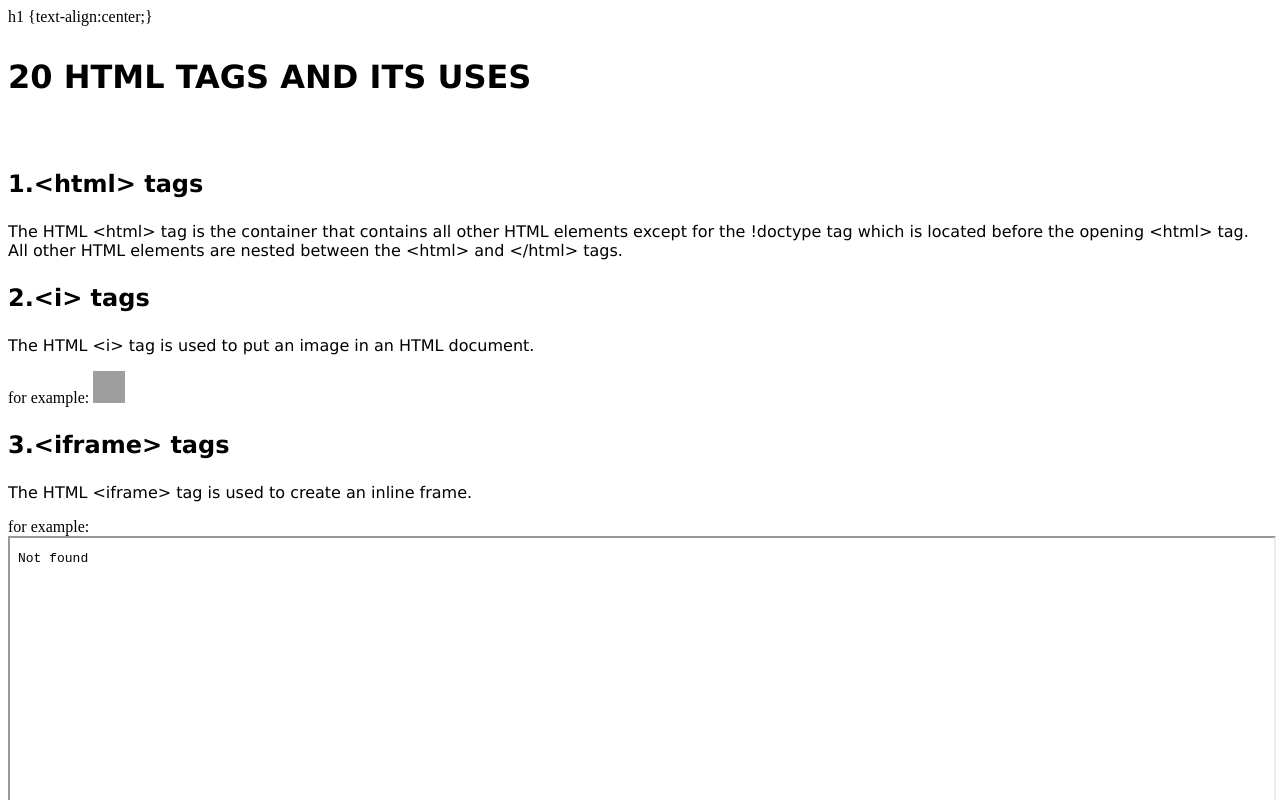
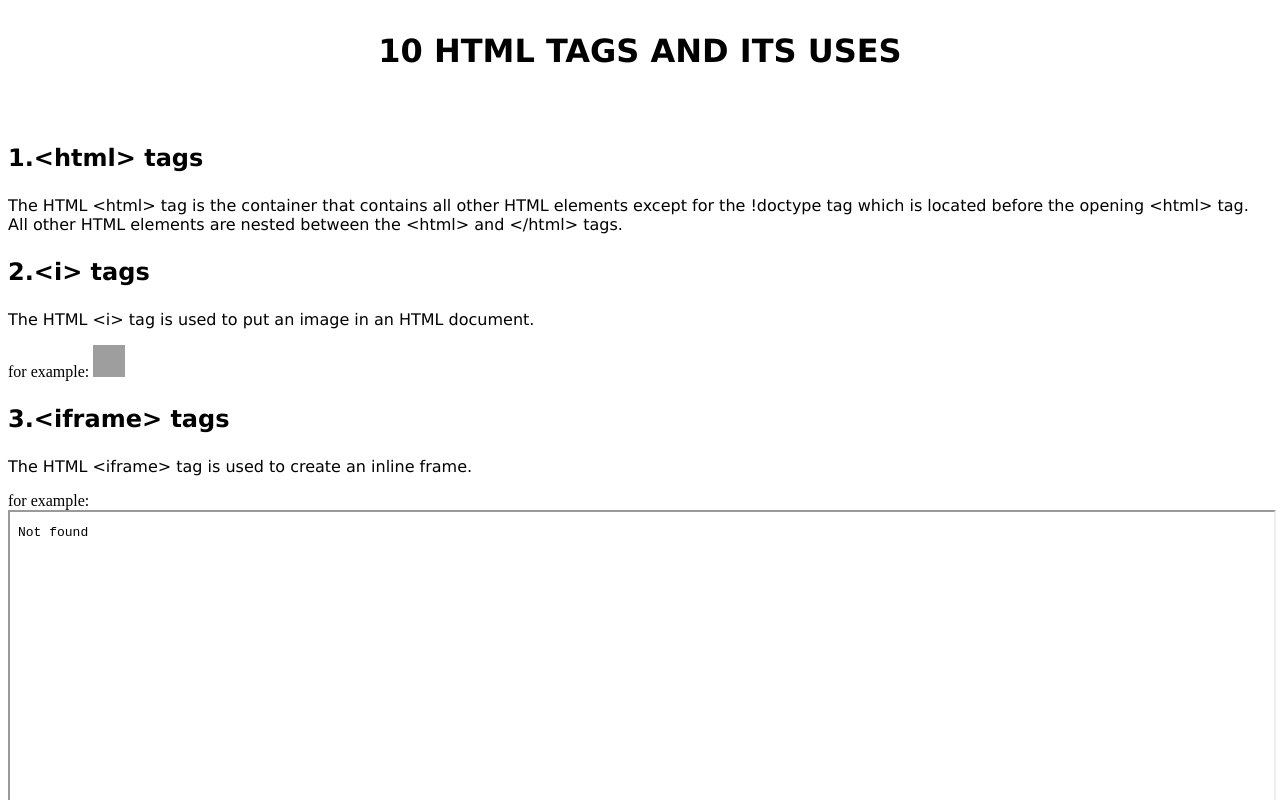
Before and after one commit to dibbbbbbss/web_homework_1, a plain HTML site: page index.html in a window 1280 px wide. Shown: the top 800 px of the page. Drawn offline with Linux system fonts and the light colour scheme; grey boxes are pictures that could not be loaded.

Commit message:
Update index.html

```diff
--- a/index.html
+++ b/index.html
@@ -4,14 +4,18 @@
 <!DOCTYPE html>
 <html lang="en">    <!-- 1. HTML TAG -->
 
-
+<head>
+    <meta charset="UTF-8">
+    <meta http-equiv="X-UA-Compatible" content="IE=edge">
+    <meta name="viewport" content="width=device-width, initial-scale=1.0">
+        <style>
             h1 {text-align:center;}
 
         </style>
     <title> Assignment 1 </title>
 </head>
 <body>
-        <h1><p style="font-family:verdana"> 20 HTML TAGS AND ITS USES </h1> </p>
+        <h1><p style="font-family:verdana"> 10 HTML TAGS AND ITS USES </h1> </p>
         <br/>
         <h2><p style="font-family:verdana"> 1.&#60html&#62 tags </p></h2>
         <!-- <br/> -->
```
